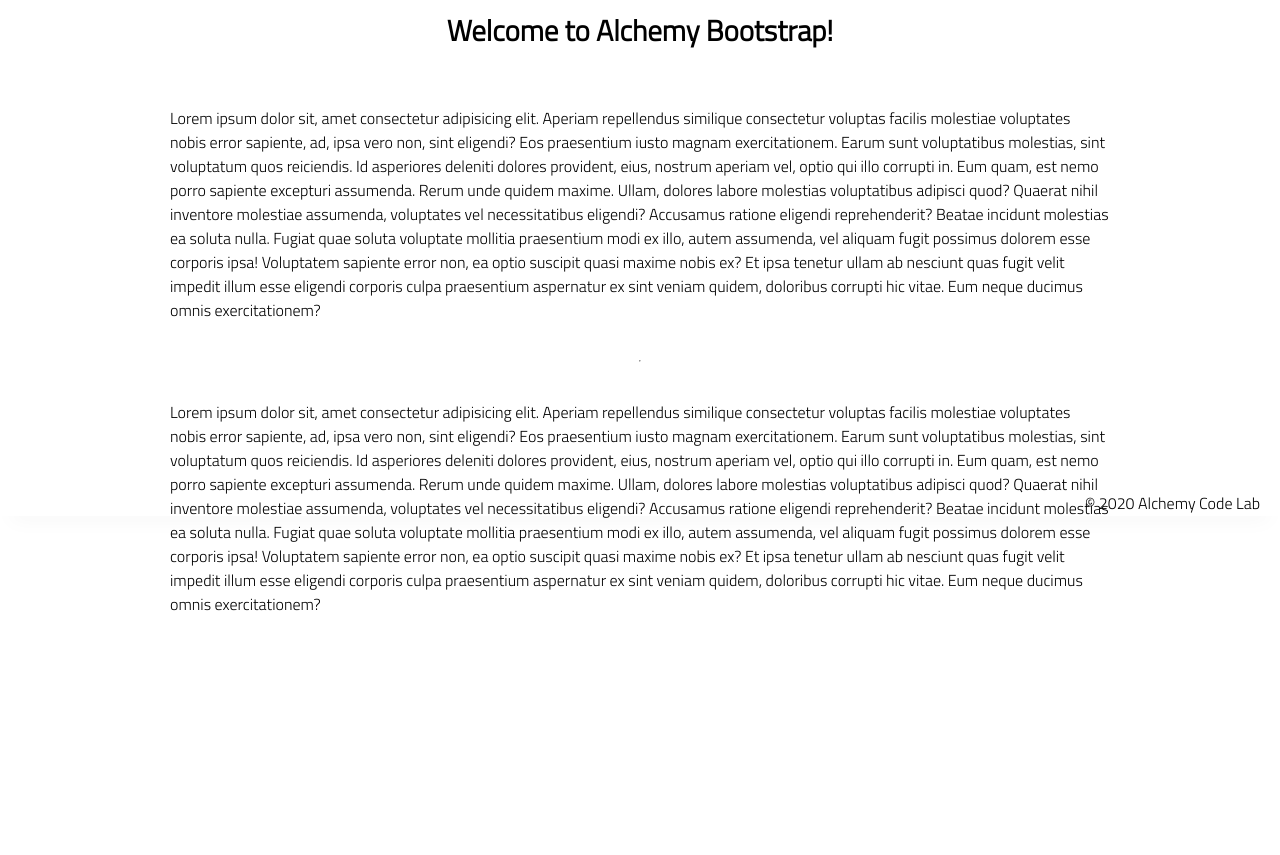
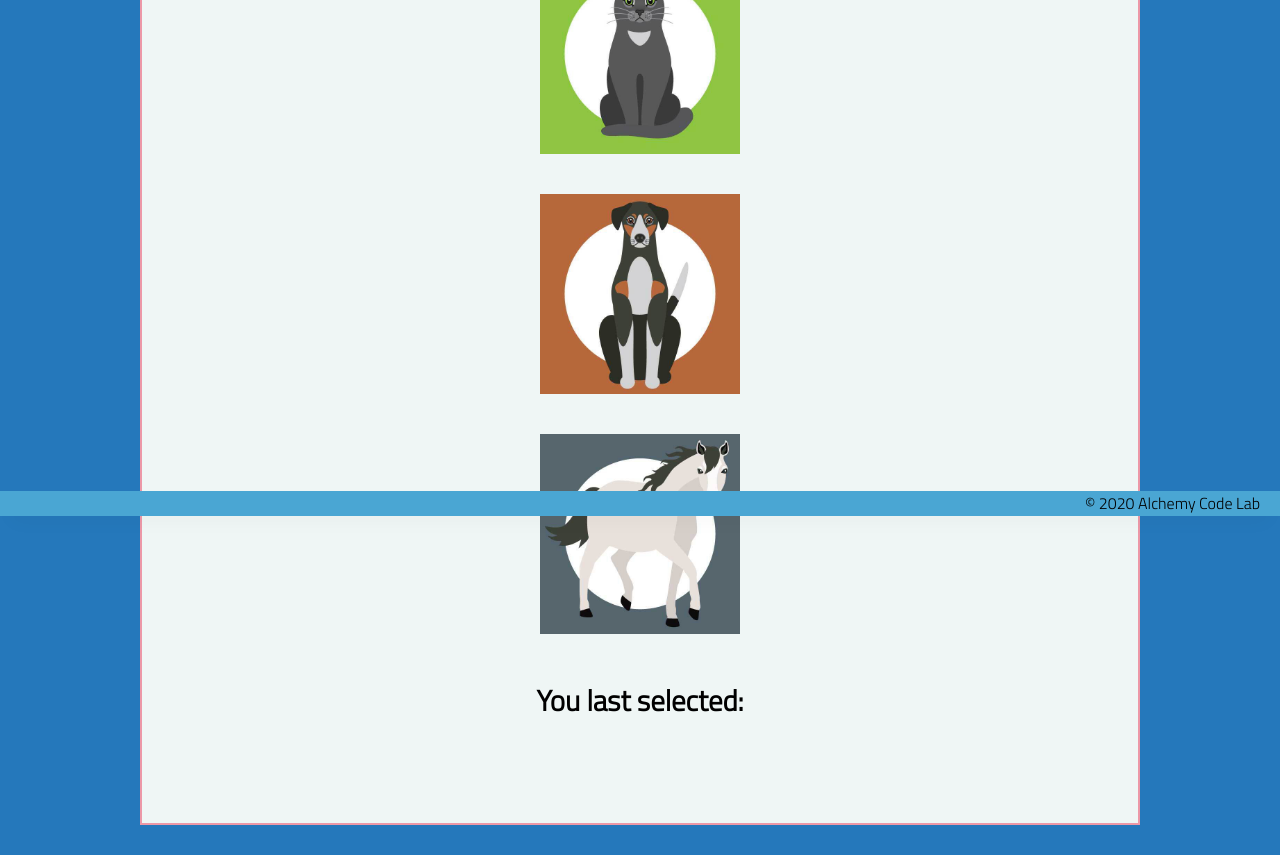
Before and after one commit to clayton-knapp/Lab03b-Animal-Farm, a website: page index.html in a window 1280 px wide. Shown: the part 284-1139 px from the top of the page. Before the commit the page ends 990 px from the top, so only its background shows below. Drawn offline with Linux system fonts and the light colour scheme.

Commit message:
first commit

```diff
--- a/app.js
+++ b/app.js
@@ -1,4 +1,13 @@
 // import functions and grab DOM elements
+const catPicEl = document.getElementById('cat-pic');
+const dogPicEl = document.getElementById('dog-pic');
+const horsePicEl = document.getElementById('horse-pic');
+
+const catAudioEl = document.getElementById('cat-audio');
+const dogAudioEl = document.getElementById('dog-audio');
+const horseAudioEl = document.getElementById('horse-audio');
+
+const displayLastEl = document.getElementById('display-last');
 
 // initialize global state
 
@@ -6,3 +15,36 @@
   // get user input
   // use user input to update state
   // update DOM to reflect the new state
+
+catPicEl.addEventListener('click', ()=>{
+    catAudioEl.play();
+    displayLastEl.textContent = "Cat";
+})
+
+dogPicEl.addEventListener('click', ()=>{
+    dogAudioEl.play();
+    displayLastEl.textContent = "Dog";
+})
+
+horsePicEl.addEventListener('click', ()=>{
+    horseAudioEl.play();
+    displayLastEl.textContent = "Horse";
+})
+
+
+//KEYDOWN
+
+document.addEventListener('keydown', (event)=>{
+  if (event.key === "c"){
+    catAudioEl.play();
+    displayLastEl.textContent = "Cat";
+  }
+  if (event.key === "d") {
+    dogAudioEl.play();
+    displayLastEl.textContent = "Dog";
+  }
+  if (event.key === "h") {
+    horseAudioEl.play();
+    displayLastEl.textContent = "Horse";
+  }
+});
--- a/index.html
+++ b/index.html
@@ -8,8 +8,11 @@
     <!-- Fonts -->
     <link href="https://fonts.googleapis.com/css2?family=Titillium+Web:wght@300&display=swap" rel="stylesheet">
     <!-- Stylesheets -->
+    <!-- This is the root-most stylsheet. It has things we always want -->
     <link rel="stylesheet" href="./styles/reset.css">
+    <!-- these are styles I would use on every page on the site -->
     <link rel="stylesheet" href="./styles/style.css">
+    <!-- these are styles i will use on a particular page -->
     <link rel="stylesheet" href="./styles/home.css">
     <title>Document</title>
 </head>
@@ -22,47 +25,16 @@
     </header>
     <main>
         <section class="main-section">
-            <img class="main-logo" src="./assets/alchemy-logo.png" />
-            <h2>
-                Welcome to Alchemy Bootstrap!
-            </h2>
+            <h1>Animal Farm: click an animal or type "c", "d", or "h" to play a sound</h1>
+            <img class=animals src="assets/cat.jpeg" alt="pic of a cat" id=cat-pic>
+            <audio src="assets/cat-sound.wav" id=cat-audio></audio>
+            <img class=animals src="assets/dog.jpeg" alt="pic of a dog" id=dog-pic>
+            <audio src="assets/dog-sound.wav" id=dog-audio></audio>
+            <img class=animals src="assets/horse.jpeg" alt="pic of a horse" id=horse-pic>
+            <audio src="assets/horse-sound.wav" id=horse-audio></audio>
 
-            <p>
-                Lorem ipsum dolor sit, amet consectetur adipisicing elit. Aperiam repellendus similique consectetur
-                voluptas facilis molestiae voluptates nobis error sapiente, ad, ipsa vero non, sint eligendi? Eos
-                praesentium iusto magnam exercitationem.
-                Earum sunt voluptatibus molestias, sint voluptatum quos reiciendis. Id asperiores deleniti dolores
-                provident, eius, nostrum aperiam vel, optio qui illo corrupti in. Eum quam, est nemo porro sapiente
-                excepturi assumenda.
-                Rerum unde quidem maxime. Ullam, dolores labore molestias voluptatibus adipisci quod? Quaerat nihil
-                inventore molestiae assumenda, voluptates vel necessitatibus eligendi? Accusamus ratione eligendi
-                reprehenderit? Beatae incidunt molestias ea soluta nulla.
-                Fugiat quae soluta voluptate mollitia praesentium modi ex illo, autem assumenda, vel aliquam fugit
-                possimus dolorem esse corporis ipsa! Voluptatem sapiente error non, ea optio suscipit quasi maxime nobis
-                ex?
-                Et ipsa tenetur ullam ab nesciunt quas fugit velit impedit illum esse eligendi corporis culpa
-                praesentium aspernatur ex sint veniam quidem, doloribus corrupti hic vitae. Eum neque ducimus omnis
-                exercitationem?
-            </p>
-            <hr />
-            <p>
-                Lorem ipsum dolor sit, amet consectetur adipisicing elit. Aperiam repellendus similique consectetur
-                voluptas facilis molestiae voluptates nobis error sapiente, ad, ipsa vero non, sint eligendi? Eos
-                praesentium iusto magnam exercitationem.
-                Earum sunt voluptatibus molestias, sint voluptatum quos reiciendis. Id asperiores deleniti dolores
-                provident, eius, nostrum aperiam vel, optio qui illo corrupti in. Eum quam, est nemo porro sapiente
-                excepturi assumenda.
-                Rerum unde quidem maxime. Ullam, dolores labore molestias voluptatibus adipisci quod? Quaerat nihil
-                inventore molestiae assumenda, voluptates vel necessitatibus eligendi? Accusamus ratione eligendi
-                reprehenderit? Beatae incidunt molestias ea soluta nulla.
-                Fugiat quae soluta voluptate mollitia praesentium modi ex illo, autem assumenda, vel aliquam fugit
-                possimus dolorem esse corporis ipsa! Voluptatem sapiente error non, ea optio suscipit quasi maxime nobis
-                ex?
-                Et ipsa tenetur ullam ab nesciunt quas fugit velit impedit illum esse eligendi corporis culpa
-                praesentium aspernatur ex sint veniam quidem, doloribus corrupti hic vitae. Eum neque ducimus omnis
-                exercitationem?
-            </p>
-
+            <h2>You last selected:</h2>
+            <h2 id=display-last></h2>
         </section>
     </main>
     <footer>
--- a/styles/style.css
+++ b/styles/style.css
@@ -1,11 +1,11 @@
 
 body {
     /* https://coolors.co/generate and click export -> scss to get the colors to copy and paste below*/
-    /* --color1: hsla(349, 69%, 76%, 1);
+    --color1: hsla(349, 69%, 76%, 1);
     --color2: hsla(207, 67%, 44%, 1);
     --color3: hsla(200, 61%, 56%, 1);
     --color4: hsla(187, 41%, 94%, 1);
-    --color5: hsla(170, 28%, 95%, 1); */
+    --color5: hsla(170, 28%, 95%, 1);
 
     /* --color1: hsla(45, 86%, 83%, 1);
     --color2: hsla(135, 65%, 98%, 1);
@@ -111,3 +111,19 @@ footer {
     }
 
   }
+
+  .animals {
+      width : 200px;
+      height: 200px;
+      margin:20px;
+  }
+
+
+  img {
+      cursor: pointer;
+  }
+
+  img:hover {
+      transform: rotate(10deg);
+      transition: all .2s ease-in;
+  }
```
Also changed, not shown: README.md, assets/cat.jpeg (added), assets/dog.jpeg (added), assets/horse.jpeg (added), 3 other files.
